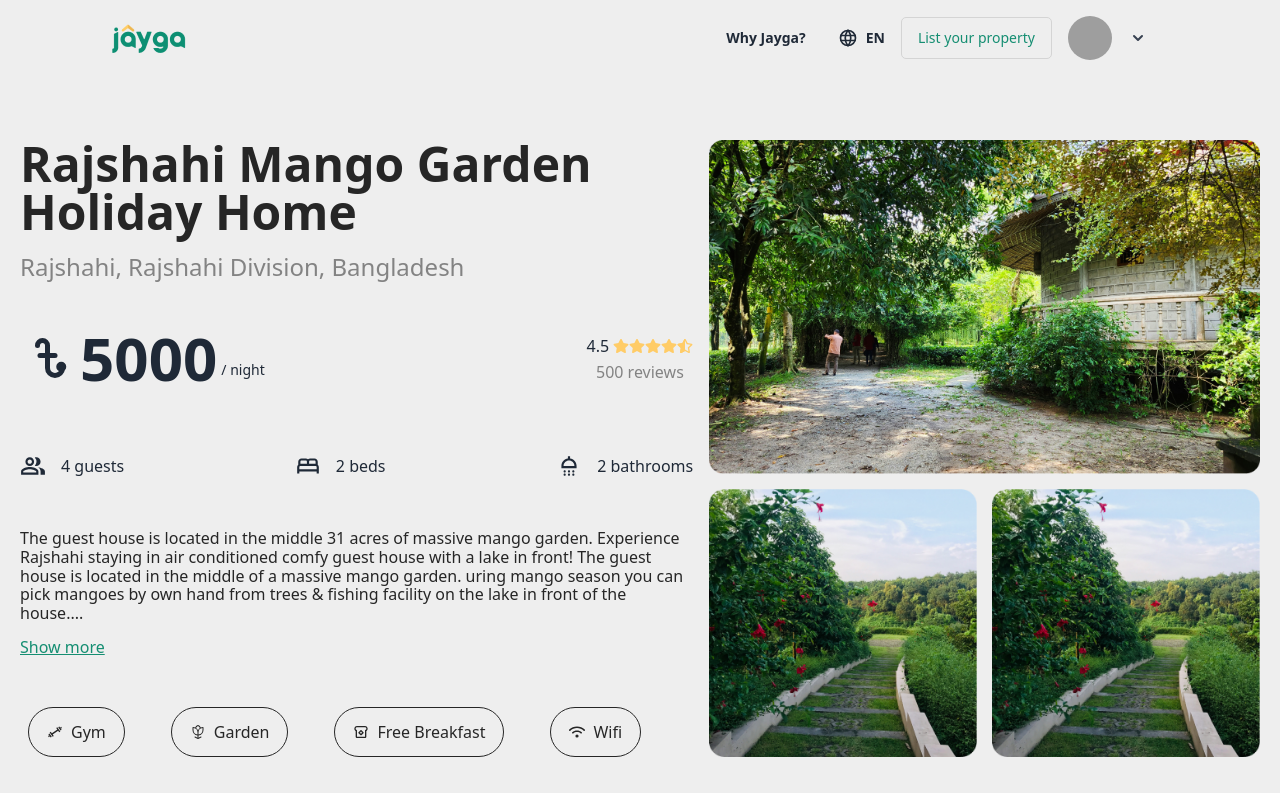
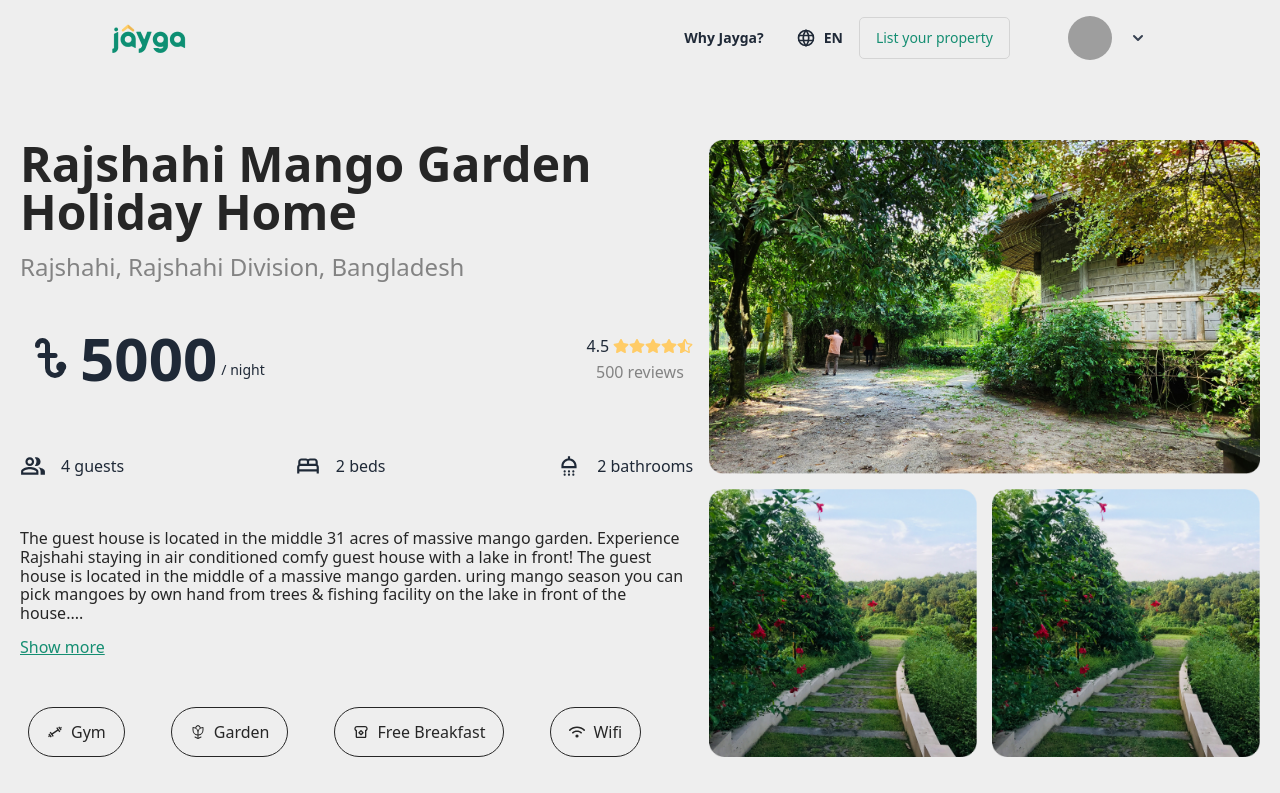
Before and after one commit to shiningsudipto/jayga.io, a React (Vite) app: page / in a window 1280 px wide. Shown: the top 793 px of the page. Built offline with nearby package versions, Linux system fonts and the light colour scheme; grey boxes are pictures that could not be loaded.

Commit message:
calender ui complete

```diff
--- a/src/components/shared/CalenderPicker.jsx
+++ b/src/components/shared/CalenderPicker.jsx
@@ -14,7 +14,6 @@ const CalenderPicker = ({
 
   // Function to check if a date is disabled
   const tileDisabled = ({ date }) => {
-    // Disable dates from 20th Feb to 25th Feb
     const disabledStartDate = new Date('2024-02-20')
     const disabledEndDate = new Date('2024-02-25')
     return date >= disabledStartDate && date <= disabledEndDate
@@ -48,10 +47,12 @@ const CalenderPicker = ({
       </div>
       <div>
         <p className='text-xl font-semibold'>Booking Summary</p>
-        <div>
+        <div className='mt-[20px]'>
           <div className='flex justify-between'>
             <p>Subtotal</p>
-            <p>{subtotal}</p>
+            <p>
+              {pricePerNight} X {totalDays}
+            </p>
           </div>
           <div className='flex justify-between mt-[10px]'>
             <p>Service Charge</p>
--- a/src/components/shared/Navbar.jsx
+++ b/src/components/shared/Navbar.jsx
@@ -1,22 +1,33 @@
-import React from 'react';
+import React from 'react'
 import logo from '../../assets/jayga-logo.png'
-import { TbWorld } from "react-icons/tb";
-import { Link } from 'react-router-dom';
-import Dropdown from '../ui/Dropdown';
+import { TbWorld } from 'react-icons/tb'
+import { Link } from 'react-router-dom'
+import Dropdown from '../ui/Dropdown'
 
 const Navbar = () => {
-    const options = ['Option 1', 'Option 2', 'Option 3'];
-    const handleSelect = (option) => {
-        console.log(`Selected option: ${option}`);
-    };
-    const navLinks = <>
-        <li><Link className='navLink' to={''}>Why Jayga?</Link></li>
-        <li><Link to={''} className='flex font-semibold navLink'><TbWorld className='text-xl'/> EN</Link></li>
-        <li><button className='actionButton'>List your property</button></li>
-        <li className='ms-4'>
-            <div className="avatar p-0">
-                <div className="w-[44px] rounded-full">
-                    <img src="https://daisyui.com/images/stock/photo-1534528741775-53994a69daeb.jpg" />
+  const options = ['Option 1', 'Option 2', 'Option 3']
+  const handleSelect = option => {
+    console.log(`Selected option: ${option}`)
+  }
+  const navLinks = (
+    <>
+      <li>
+        <Link className='navLink' to={''}>
+          Why Jayga?
+        </Link>
+      </li>
+      <li>
+        <Link to={''} className='flex font-semibold navLink'>
+          <TbWorld className='text-xl' /> EN
+        </Link>
+      </li>
+      <li>
+        <button className='actionButton'>List your property</button>
+      </li>
+      <li className='ms-[58px]'>
+        <div className='avatar p-0'>
+          <div className='w-[44px] rounded-full'>
+            <img src='https://daisyui.com/images/stock/photo-1534528741775-53994a69daeb.jpg' />
           </div>
         </div>
       </li>
@@ -24,31 +35,46 @@ const Navbar = () => {
         <Dropdown options={options} onSelect={handleSelect} />
       </li>
     </>
+  )
   return (
     <div>
-            <div className="navbar px-[92px] mb-16">
-                <div className="navbar-start">
-                    <div className="dropdown">
-                        <div tabIndex={0} role="button" className="btn btn-ghost lg:hidden">
-                            <svg xmlns="http://www.w3.org/2000/svg" className="h-5 w-5" fill="none" viewBox="0 0 24 24" stroke="currentColor"><path strokeLinecap="round" strokeLinejoin="round" strokeWidth="2" d="M4 6h16M4 12h8m-8 6h16" /></svg>
+      <div className='navbar px-[92px] mb-16'>
+        <div className='navbar-start'>
+          <div className='dropdown'>
+            <div tabIndex={0} role='button' className='btn btn-ghost lg:hidden'>
+              <svg
+                xmlns='http://www.w3.org/2000/svg'
+                className='h-5 w-5'
+                fill='none'
+                viewBox='0 0 24 24'
+                stroke='currentColor'
+              >
+                <path
+                  strokeLinecap='round'
+                  strokeLinejoin='round'
+                  strokeWidth='2'
+                  d='M4 6h16M4 12h8m-8 6h16'
+                />
+              </svg>
             </div>
-                        <ul tabIndex={0} className="menu menu-sm dropdown-content mt-3 z-[1] p-2 shadow bg-base-100 rounded-box w-52">
+            <ul
+              tabIndex={0}
+              className='menu menu-sm dropdown-content mt-3 z-[1] p-2 shadow bg-base-100 rounded-box w-52'
+            >
               {navLinks}
             </ul>
           </div>
-                    <img src={logo} alt="jayga-logo" />
+          <img src={logo} alt='jayga-logo' />
         </div>
-                <div className="navbar-center hidden lg:flex">
-
-                </div>
-                <div className="navbar-end">
-                    <ul className="menu menu-horizontal px-1 flex items-center">
+        <div className='navbar-center hidden lg:flex'></div>
+        <div className='navbar-end'>
+          <ul className='menu menu-horizontal px-1 flex items-center'>
             {navLinks}
           </ul>
         </div>
       </div>
     </div>
-    );
-};
+  )
+}
 
-export default Navbar;
+export default Navbar
--- a/src/index.css
+++ b/src/index.css
@@ -2,11 +2,19 @@
 @tailwind components;
 @tailwind utilities;
 
+body {
+  width: 100%;
+  max-width: 1920px;
+  margin: 0 auto;
+}
 .actionButton {
   @apply text-primary py-[10px] px-[16px] border border-outline rounded-[5px];
 }
 .navLink {
   @apply hover:bg-transparent hover:text-primary font-semibold;
+}
+.avatar:focus {
+  background: transparent;
 }
 .hotel-gallery-single-img {
   @apply 3xl:h-[430px];
@@ -15,13 +23,6 @@
   @apply 3xl:h-[325px] 3xl:w-[325px] 3xl:gap-[50px];
   width: calc(50% - 15px);
 }
-
-body {
-  width: 100%;
-  max-width: 1920px;
-  margin: 0 auto;
-}
-
 .react-calendar {
   width: 378px !important;
   border: 0 !important;
@@ -34,6 +35,15 @@ body {
   border-left: 1px solid #d4d4d4 !important;
   border-bottom: 1px solid #d4d4d4 !important;
 }
+.react-calendar__tile--active {
+  background-color: #dceeea !important;
+  color: #262626 !important;
+}
+.react-calendar__tile--rangeStart,
+.react-calendar__tile--rangeEnd {
+  background-color: #158e72 !important;
+  color: #ffff !important;
+}
 .booking-summary tbody tr {
   border-bottom: 0;
 }
--- a/src/pages/Home.jsx
+++ b/src/pages/Home.jsx
@@ -79,15 +79,15 @@ const Home = () => {
           </div>
         </div>
         <div className='flex items-center justify-between my-[50px]'>
-          <div className='flex items-center'>
+          <div className='flex items-center hover:text-primary'>
             <MdOutlinePeopleAlt className='text-[26px] me-[15px]' />{' '}
             {hotel?.roomInfo?.guests} guests
           </div>
-          <div className='flex items-center'>
+          <div className='flex items-center hover:text-primary'>
             <MdOutlineBed className='text-[26px] me-[15px]' />{' '}
             {hotel?.roomInfo?.beds} beds
           </div>
-          <div className='flex items-center'>
+          <div className='flex items-center hover:text-primary'>
             <MdOutlineShower className='text-[26px] me-[15px]' />{' '}
             {hotel?.roomInfo?.bathroom} bathrooms
           </div>
```
Lines whose indentation alone changed are shown as unchanged.
